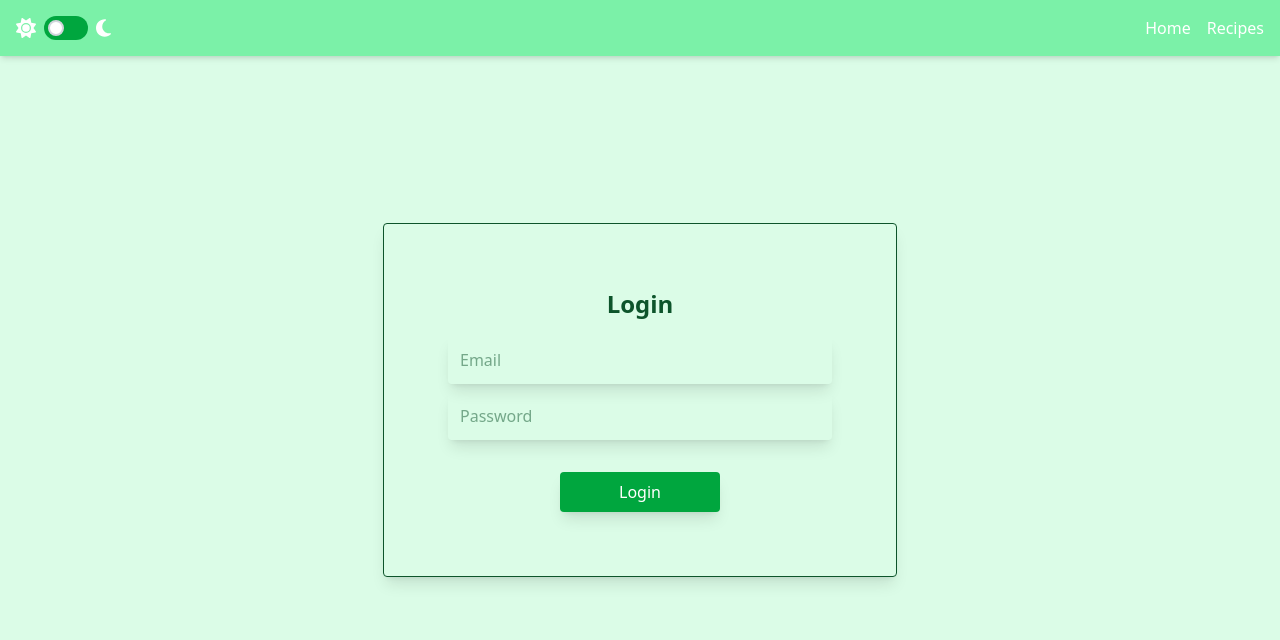
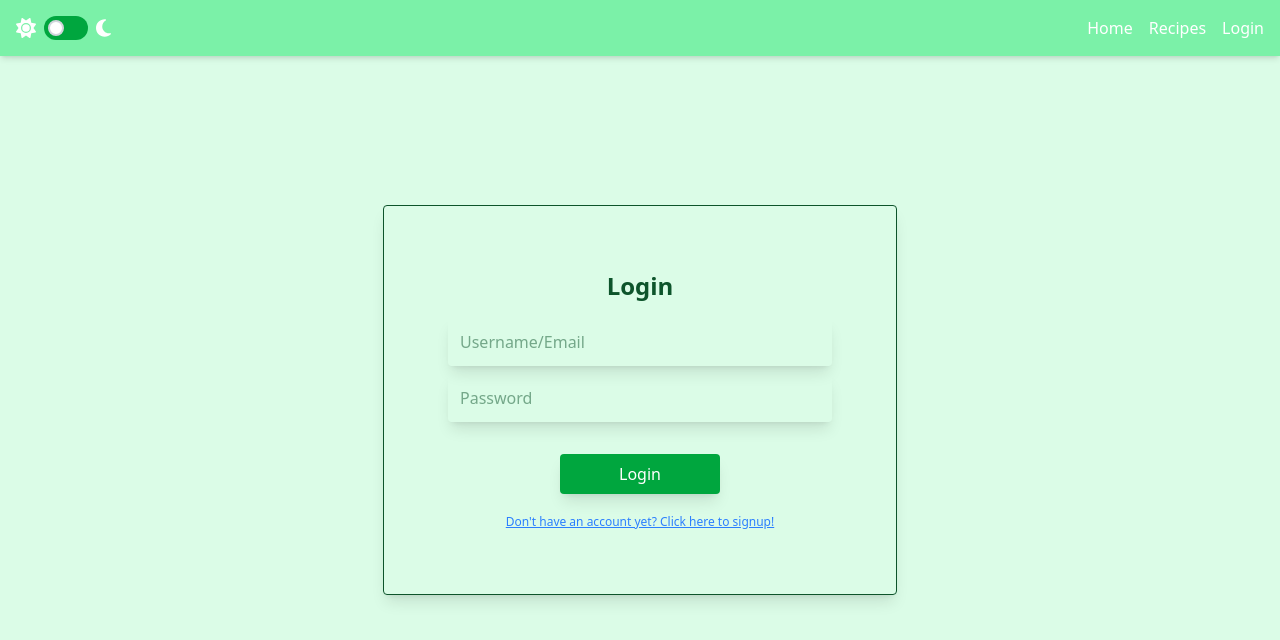
Before and after one commit to neilmccaffrey/vegan-site, a React (Vite) app: page /login in a window 1280 px wide. Shown: the top 640 px of the page. Built offline with nearby package versions, Linux system fonts and the light colour scheme; no server answers; what amazon-cognito-identity-js would draw is missing.

Commit message:
added login link to header, signup/login links to each other

```diff
--- a/src/components/Header.jsx
+++ b/src/components/Header.jsx
@@ -9,6 +9,7 @@ const Header = () => {
         <div className="flex gap-x-4">
           <Link to="/">Home</Link>
           <Link to="/recipes">Recipes</Link>
+          <Link to="/login">Login</Link>
         </div>
       </div>
     </header>
--- a/src/pages/Login.jsx
+++ b/src/pages/Login.jsx
@@ -1,4 +1,5 @@
 import { useState } from 'react';
+import { Link } from 'react-router-dom';
 
 const Login = () => {
   const [password, setPassword] = useState('');
@@ -19,8 +20,7 @@ const Login = () => {
           <input
             value={login}
             onChange={(e) => setLogin(e.target.value)}
-            autoComplete="email"
-            placeholder="Email"
+            placeholder="Username/Email"
             className="p-3 w-64 md:w-96 rounded shadow-lg mb-2"
           />
           <input
@@ -37,6 +37,12 @@ const Login = () => {
           >
             Login
           </button>
+          <Link
+            to="/signup"
+            className="text-xs text-blue-500 mt-5 cursor-pointer underline"
+          >
+            {`Don't have an account yet? Click here to signup!`}
+          </Link>
         </form>
       </div>
     </div>
--- a/src/pages/Signup.jsx
+++ b/src/pages/Signup.jsx
@@ -1,7 +1,7 @@
 import { useState } from 'react';
 import { CognitoUser, CognitoUserAttribute } from 'amazon-cognito-identity-js';
 import { userPool } from '../cognito';
-import { useNavigate } from 'react-router-dom';
+import { Link, useNavigate } from 'react-router-dom';
 
 const Signup = () => {
   const [username, setUsername] = useState('');
@@ -65,7 +65,7 @@ const Signup = () => {
           <>
             <span className="text-2xl font-bold mb-4">Register</span>
             <span className="text-xs">
-              Email is ONLY used for password recovery. I collect NO data
+              Email is ONLY used for password recovery/login.
             </span>
             <form
               onSubmit={handleSubmit}
@@ -99,6 +99,12 @@ const Signup = () => {
               >
                 Signup
               </button>
+              <Link
+                to="/login"
+                className="text-xs text-blue-500 mt-5 cursor-pointer underline"
+              >
+                {`Already have an account? Click here to login!`}
+              </Link>
             </form>
           </>
         ) : (
```
